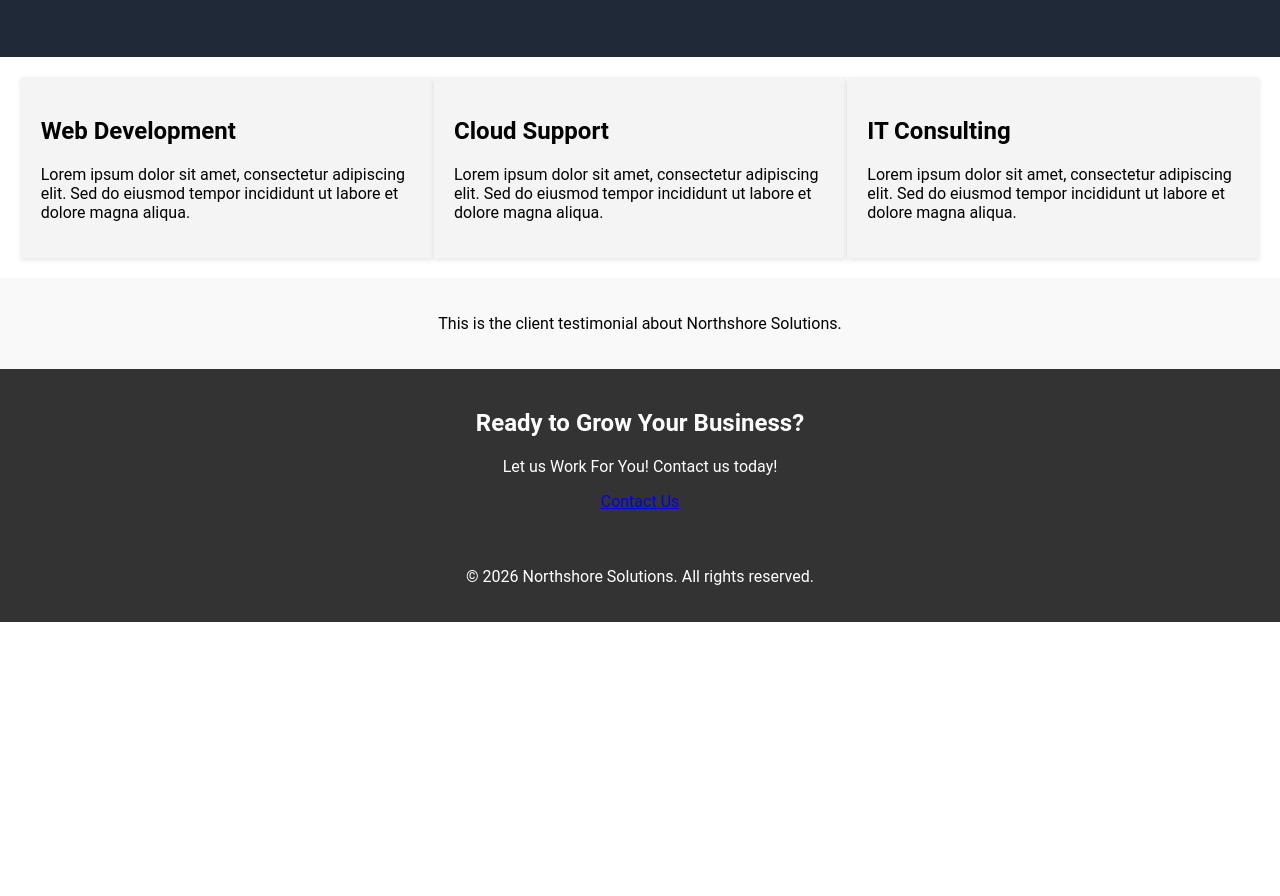
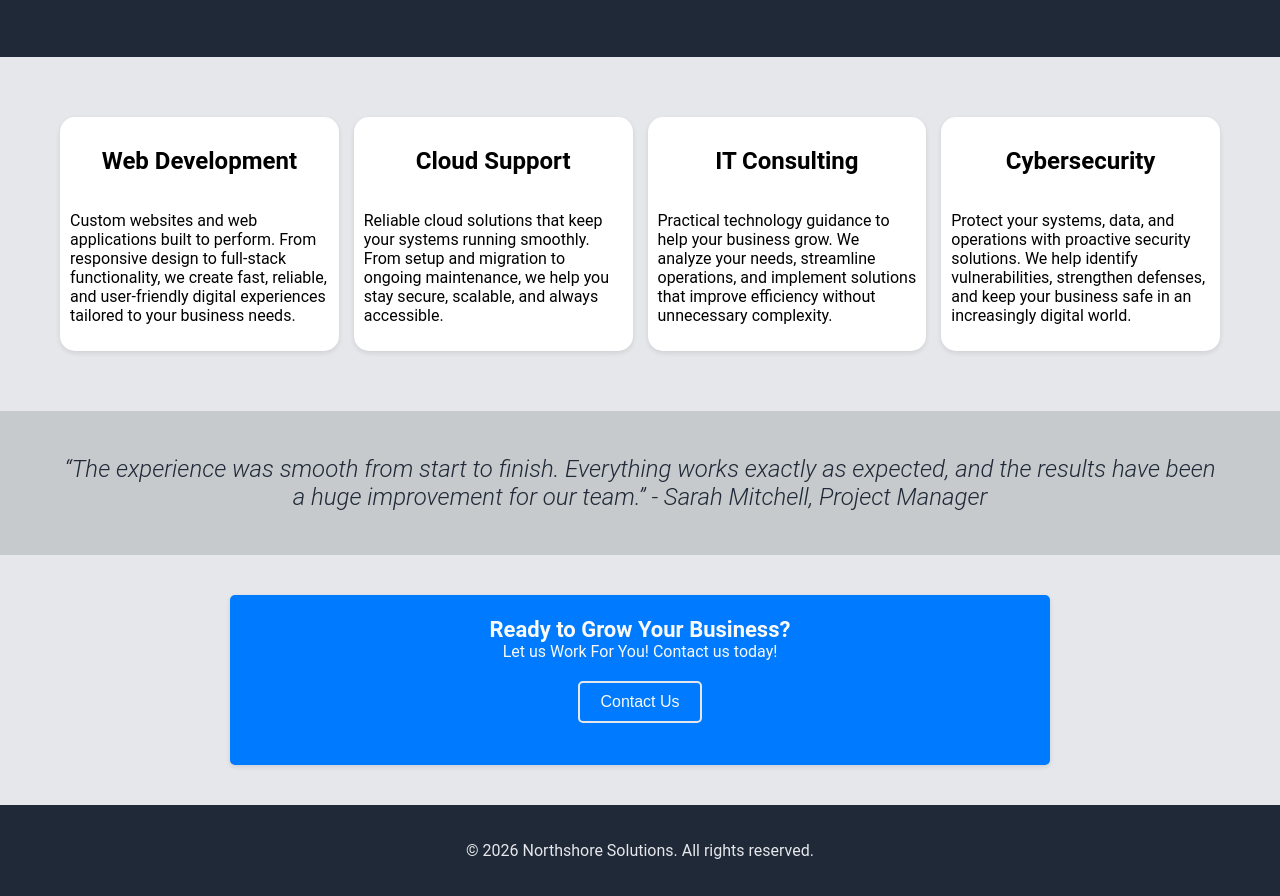
Before and after one commit to carolinacodeworksdev/odin-landing-page, a plain HTML site: page index.html in a window 1280 px wide. Shown: the part 469-1365 px from the top of the page. Before the commit the page ends 1091 px from the top, so only its background shows below. Drawn offline with Linux system fonts and the light colour scheme.

Commit message:
Completed the Card Section, Testimonial Section, CTA Section, and the Footer.

```diff
--- a/index.html
+++ b/index.html
@@ -34,28 +34,34 @@
         <section class="cards">
             <div class="card">
                 <h2>Web Development</h2>
-                <p>Lorem ipsum dolor sit amet, consectetur adipiscing elit. Sed do eiusmod tempor incididunt ut labore et dolore magna aliqua.</p>
+                <p>Custom websites and web applications built to perform. From responsive design to full-stack functionality, we create fast, reliable, and user-friendly digital experiences tailored to your business needs.</p>
             </div>
             <div class="card">
                 <h2>Cloud Support</h2>
-                <p>Lorem ipsum dolor sit amet, consectetur adipiscing elit. Sed do eiusmod tempor incididunt ut labore et dolore magna aliqua.</p>
+                <p>Reliable cloud solutions that keep your systems running smoothly. From setup and migration to ongoing maintenance, we help you stay secure, scalable, and always accessible.</p>
             </div>
             <div class="card">
                 <h2>IT Consulting</h2>
-                <p>Lorem ipsum dolor sit amet, consectetur adipiscing elit. Sed do eiusmod tempor incididunt ut labore et dolore magna aliqua.</p>
+                <p>Practical technology guidance to help your business grow. We analyze your needs, streamline operations, and implement solutions that improve efficiency without unnecessary complexity.</p>
+            </div>
+            <div class="card">
+                <h2>Cybersecurity</h2>
+                <p>Protect your systems, data, and operations with proactive security solutions. We help identify vulnerabilities, strengthen defenses, and keep your business safe in an increasingly digital world.</p>
             </div>
         </section>
 
         <section class="testimonial">
             <blockquote>
-                <p>This is the client testimonial about Northshore Solutions.</p>
+                <p>“The experience was smooth from start to finish. Everything works exactly as expected, and the results have been a huge improvement for our team.”  - Sarah Mitchell, Project Manager</p>
             </blockquote>
         </section>
 
         <section class="call-to-action">
+            <div class="cta-content">
             <h2>Ready to Grow Your Business?</h2>
             <p>Let us Work For You! Contact us today!</p>
             <a href="#" class="cta-button">Contact Us</a>
+        </div>
         </section>
 
     </main>
--- a/styles.css
+++ b/styles.css
@@ -1,4 +1,5 @@
 body {
+    background-color: #E5E7EB;
     margin: 0;
     font-family: Roboto, system-ui, sans-serif;
     min-height: 100vh;
@@ -87,7 +88,7 @@ body {
     background-color: #007bff;
     color: white;
     text-align: center;
-    text-decoration: none; /* Removes the underline */
+    text-decoration: none;
     border-radius: 5px;
     border: none;
     cursor: pointer;
@@ -107,33 +108,88 @@ body {
 
 .cards {
     display: flex;
-    justify-content: space-around;
-    padding: 20px;
+    padding: 60px;
+    gap: 15px;
+    background-color: #E5E7EB;
 }
 
 .card {
-    background-color: #f4f4f4;
-    padding: 20px;
+    background-color: #ffffff;
+    padding: 10px;
     width: 30%;
     box-shadow: 0 2px 5px rgba(0,0,0,0.1);
+    border-radius: 15px;
+    display: flex;
+    flex-direction: column;
+    box-sizing: border-box;
+    align-items: center;
+    justify-content: space-between;
 }
 
 .testimonial {
-    background-color: #f9f9f9;
+    background-color: #c7cacc;
+    font-size: 24px;
+    font-style: italic;
+    color: #1F2937;
+    font-weight: 300;
     padding: 20px;
     text-align: center;
 }
 
 .call-to-action {
-    background-color: #333;
-    color: white;
+    background-color: #007BFF;
+    padding: 10px;
+    display: flex;
+    margin: 40px auto;
+    border-radius: 5px;
+    border: none;
+    width: 800px;
+    height: 150px;
+    box-shadow: 0 2px 5px rgba(0,0,0,0.1);
+    flex: 1;
+}
+
+.cta-content {
+    display: flex;
+    flex-direction: column;
+    align-items: center;
+    justify-content: center;
+    color: #F9FAF8;
+    padding: 18px;
+    flex: 1;
+}
+
+.cta-content h2 {
+    font-size: 22px;
+    margin: 0;
+}
+
+.cta-content p {
+    font-size: 16px;
+    margin: 0;
+}
+
+.cta-button {
+    display: inline-block;
+    padding: 10px 20px;
+    margin: 20px;
+    background-color: #007bff;
+    color: #F9FAF8;
+    text-align: center;
+    text-decoration: none;
+    border-radius: 5px;
+    border: 2px solid #E5E7EB;
+    cursor: pointer;
+    font-family: sans-serif;
+}
+
+.hero-button:hover {
+    background-color: #012f61;
+}
+
+footer {
+    background-color: #1F2937;
+    color: #E5E7EB;
     padding: 20px;
     text-align: center;
 }
-
-footer {
-    background-color: #333;
-    color: white;
-    padding: 20px;
-    text-align: center;
-}
```
